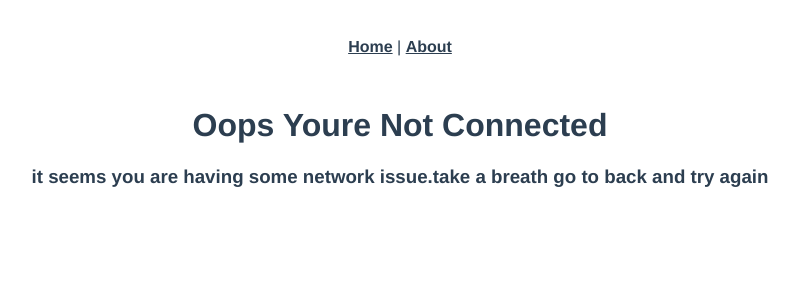
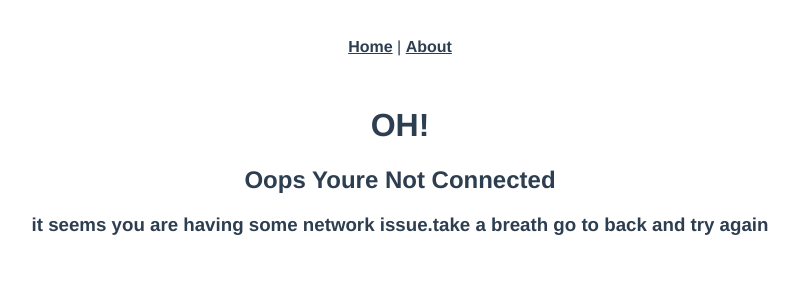
Before and after one commit to kmfoysal06/vue-event-list, a Vue app: page /network-error in a window 1280 px wide. Shown: the top 300 px of the page, without its empty margins (240-1039 px from the left). Built offline with nearby package versions, Linux system fonts and the light colour scheme.

Commit message:
updated networkerror component

```diff
--- a/src/views/NetworkError.vue
+++ b/src/views/NetworkError.vue
@@ -1,5 +1,6 @@
 <template>
-  <h1>Oops Youre Not Connected</h1>
+  <h1>OH!</h1>
+  <h2>Oops Youre Not Connected</h2>
   <h3>
     it seems you are having some network issue.take a breath go to
     <a @click="$router.go(-1)">back</a> and try again
```
